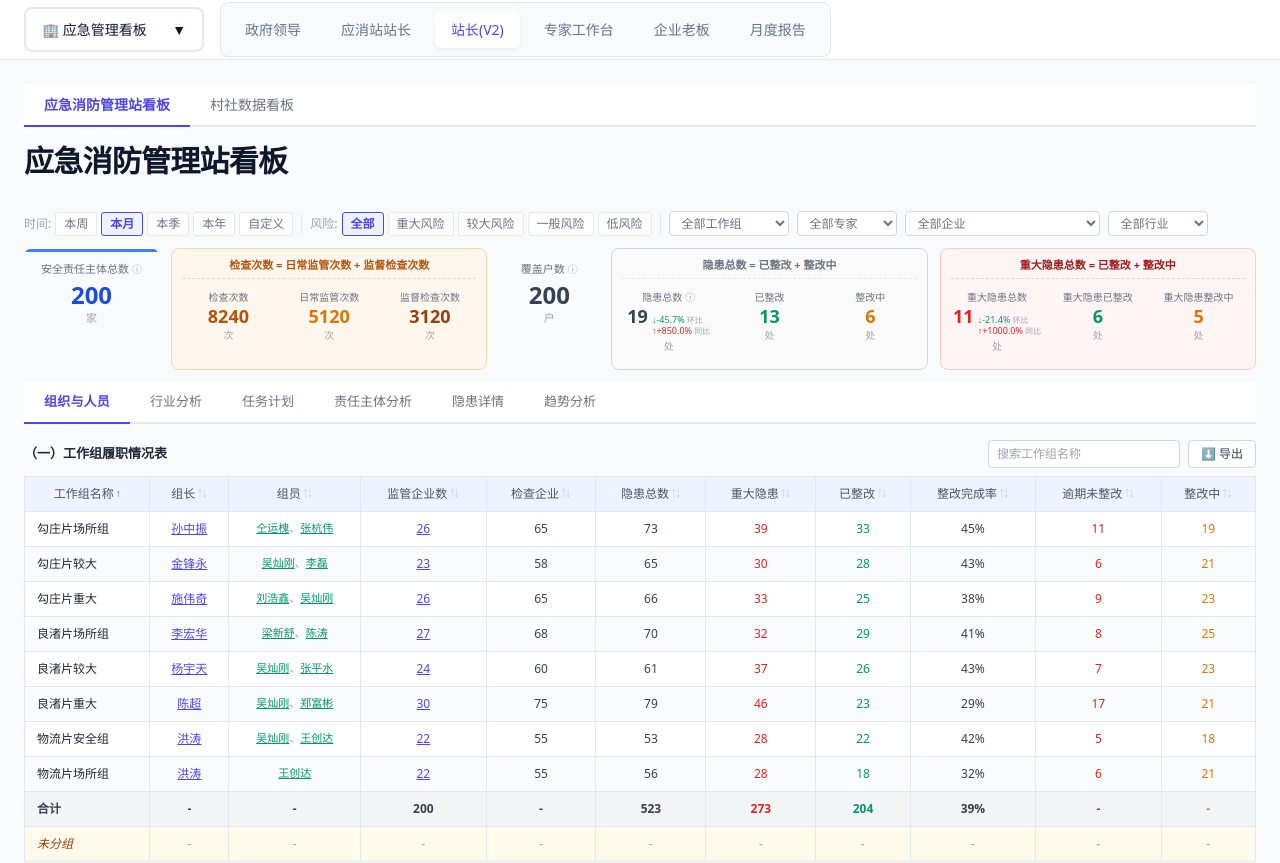
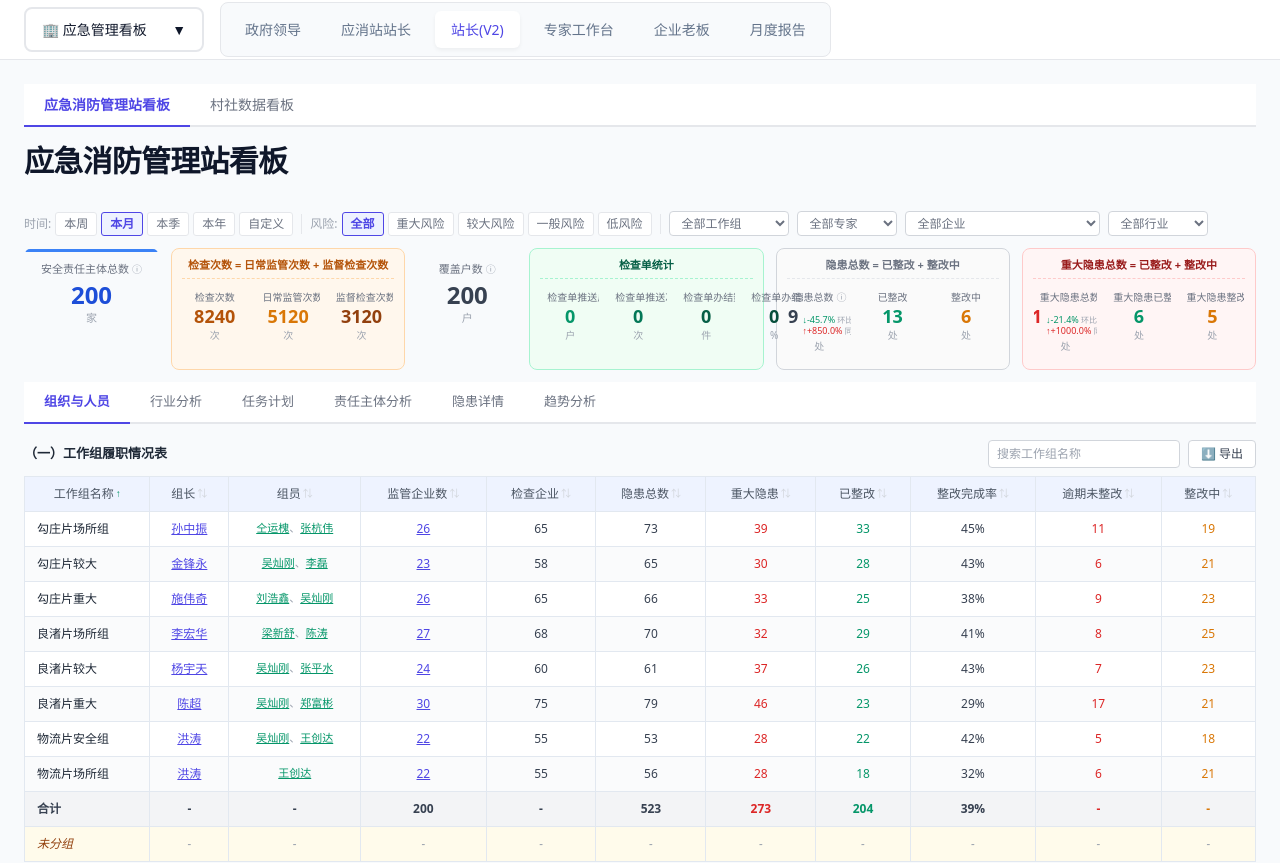
Before and after one commit to xjhyonier/dashboard, a React (Vite) app: page /emergency/station-chief-v2 in a window 1280 px wide. Shown: the top 863 px of the page. Built offline with nearby package versions, Linux system fonts and the light colour scheme.

Commit message:
feat: 应急消防管理站看板顶栏增加检查单统计组（推送户数/次数/办结数量/办结率）

```diff
--- a/src/business/emergency/pages/StationChiefV2Dashboard.tsx
+++ b/src/business/emergency/pages/StationChiefV2Dashboard.tsx
@@ -146,6 +146,15 @@ export function StationChiefV2Dashboard() {
     const calcChange = (current: number, base: number): number | null =>
       base > 0 ? ((current - base) / base * 100) : null
 
+    // 检查单统计（从专家平台行为数据汇总）
+    const allBehavior = experts.map(e => e.expert_platform_behavior).filter(Boolean)
+    const todoPushEnterpriseCount = allBehavior.reduce((s, b) => s + (b.todo_push_enterprise_count || 0), 0)
+    const todoPushCount = allBehavior.reduce((s, b) => s + (b.todo_push_count || 0), 0)
+    const todoClosedCount = allBehavior.reduce((s, b) => s + (b.todo_closed_count || 0), 0)
+    const todoClosureRate = allBehavior.length > 0
+      ? Math.round(allBehavior.reduce((s, b) => s + (b.todo_closure_rate || 0), 0) / allBehavior.length)
+      : 0
+
     return {
       enterprise: enterpriseCount || workGroups.reduce((s, g) => s + g.enterprise_count, 0),
       hazard: currentHazard,
@@ -157,13 +166,18 @@ export function StationChiefV2Dashboard() {
       deadline: inRange.filter(h => h.status === 'pending' || h.status === 'rectifying').length,
       extended: inRange.filter(h => h.status === 'overdue').length,
       overdue: inRange.filter(h => h.status === 'overdue').length,
+      // 检查单统计
+      todoPushEnterpriseCount,
+      todoPushCount,
+      todoClosedCount,
+      todoClosureRate,
       // 月环比 / 月同比
       hazardMoM: calcChange(currentHazard, prevMonthHazard),
       hazardYoY: calcChange(currentHazard, lastYearHazard),
       seriousMoM: calcChange(currentSerious, prevMonthSerious),
       seriousYoY: calcChange(currentSerious, lastYearSerious),
     }
-  }, [dateRange, workGroups, hazardRecords, enterpriseCount])
+  }, [dateRange, workGroups, hazardRecords, enterpriseCount, experts])
 
   const handleDimensionChange = (key: Dimension) => {
     setSearchParams({ tab: key })
@@ -583,6 +597,49 @@ export function StationChiefV2Dashboard() {
           item={{ key: 'enterprise', label: '覆盖户数', value: kpiTotals.enterprise, unit: '户', color: '#374151', tip: '远程监管户数（去除停业、虚拟注册等，共8900多）' }}
         />
 
+        {/* 检查单统计组 */}
+        <div style={{
+          flex: 1,
+          border: '1px solid #A7F3D0',
+          borderRadius: 8,
+          background: '#F0FDF4',
+          padding: '8px 10px',
+          display: 'flex',
+          flexDirection: 'column',
+          gap: 4,
+          minWidth: 0,
+        }}>
+          <div style={{ fontSize: 11, color: '#065F46', textAlign: 'center', fontWeight: 600, paddingBottom: 4, borderBottom: '1px dashed #A7F3D0', whiteSpace: 'nowrap' }}>
+            检查单统计
+          </div>
+          <div style={{ display: 'flex', gap: 8, flex: 1 }}>
+            <KpiCard
+              selectedKpi={selectedKpi}
+              setSelectedKpi={setSelectedKpi}
+              item={{ key: 'todoPushEnterprise', label: '检查单推送户数', value: kpiTotals.todoPushEnterpriseCount, unit: '户', color: '#059669' }}
+              compact
+            />
+            <KpiCard
+              selectedKpi={selectedKpi}
+              setSelectedKpi={setSelectedKpi}
+              item={{ key: 'todoPushCount', label: '检查单推送次数', value: kpiTotals.todoPushCount, unit: '次', color: '#047857' }}
+              compact
+            />
+            <KpiCard
+              selectedKpi={selectedKpi}
+              setSelectedKpi={setSelectedKpi}
+              item={{ key: 'todoClosedCount', label: '检查单办结数量', value: kpiTotals.todoClosedCount, unit: '件', color: '#065F46' }}
+              compact
+            />
+            <KpiCard
+              selectedKpi={selectedKpi}
+              setSelectedKpi={setSelectedKpi}
+              item={{ key: 'todoClosureRate', label: '检查单办结率', value: kpiTotals.todoClosureRate, unit: '%', color: '#064E3B' }}
+              compact
+            />
+          </div>
+        </div>
+
         {/* 隐患统计组 */}
         <div style={{
           flex: 1,
--- a/src/db/types.ts
+++ b/src/db/types.ts
@@ -96,6 +96,7 @@ export interface Expert {
   enterprise_count: number
   phone: string
   created_at: string
+  expert_platform_behavior?: ExpertPlatformBehavior
 }
 
 /** 专家7维度绩效得分 */
```
